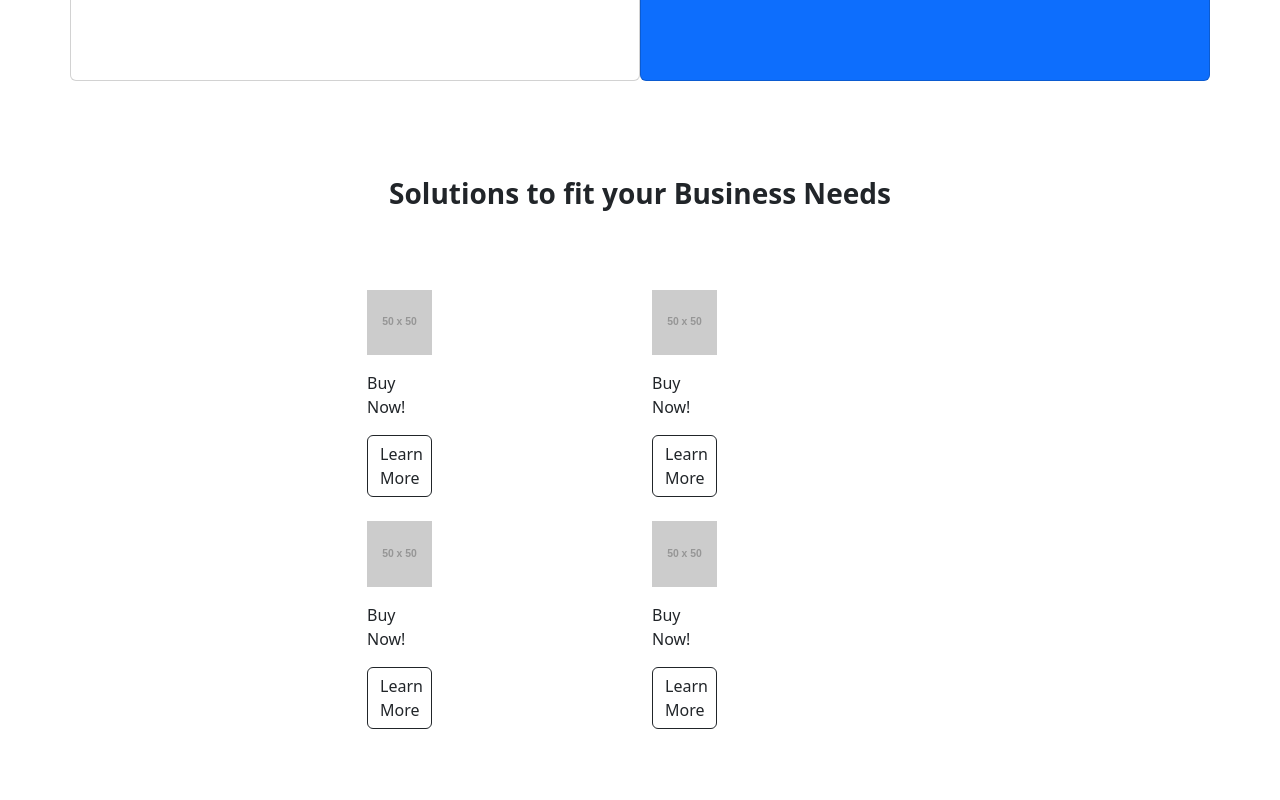
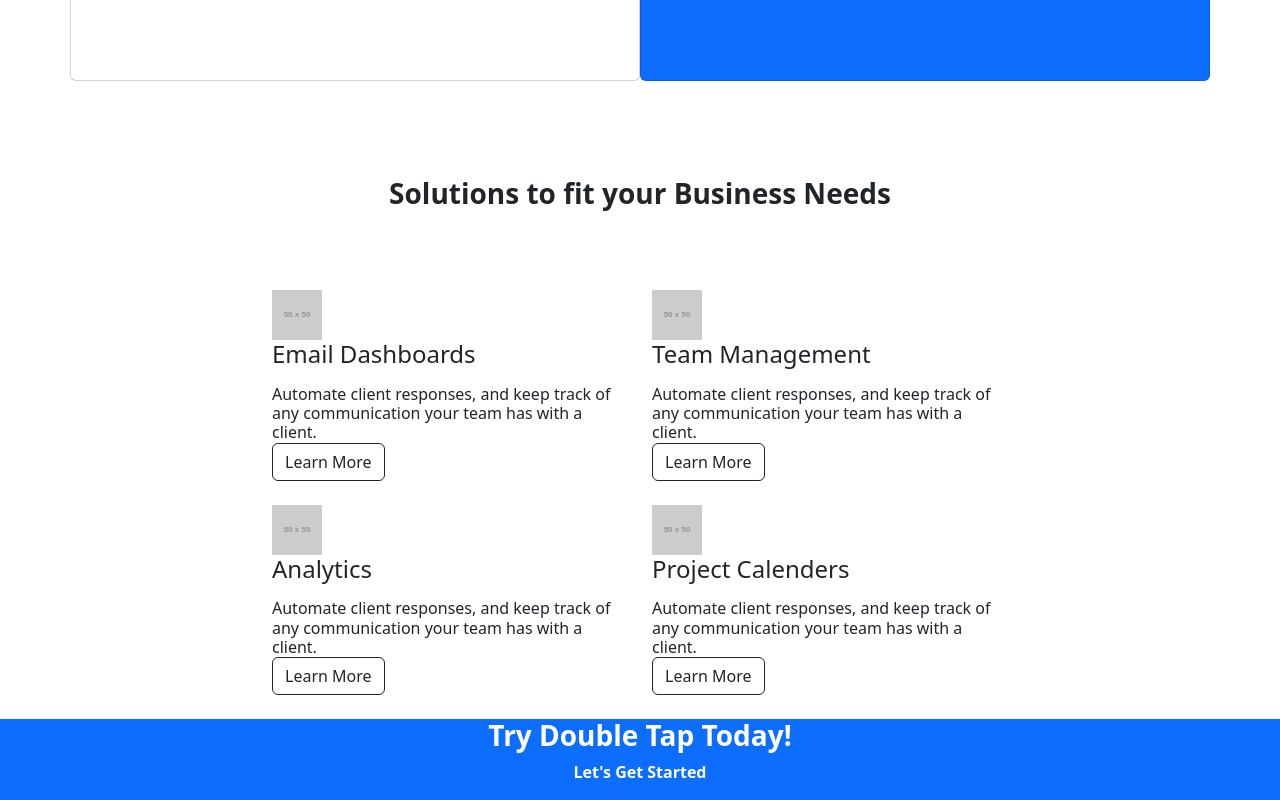
Before and after one commit to CollumTheMan/Week1Project, a plain HTML site: page index.html in a window 1280 px wide. Shown: the part 1730-2530 px from the top of the page. Before the commit the page ends 2483 px from the top, so only its background shows below. Drawn offline with nearby package versions, Linux system fonts and the light colour scheme; placeholder pictures from the web are drawn by us.

Commit message:
icons information added

```diff
--- a/index.html
+++ b/index.html
@@ -281,69 +281,97 @@
     <!-- Icon Image Row -->
     <div class="row  mb-4">
 
-      <div class="col-3"></div>
+      <div class="col"></div>
 
-      <div class="col-3 ">
-        <div class="card-body col-3">
-          <img src="https://placehold.co/50x50" class="card-img-top" alt="...">
-          <p class="card-text mt-3">Buy Now!</p>
-          <a href="#" class="btn btn-p img-fluid btn-outline-dark ">Learn More</a>
+      <div class="col-4">
+        <div class="card-body col-12 ">
+          <img src="https://placehold.co/50x50" class="img-fluid" alt="...">
+          <h4 class="card-text"> Email Dashboards</h4>
+          <h6 class="card-text mt-3">Automate client responses, and keep track of <br>any communication your team has with a client.</h6>
+
         </div>
+        <a href="#" class="btn btn-p img-fluid btn-outline-dark ">Learn More</a>
       </div>
 
 
-      <div class="col-3">
-        <div class="card-body col-3">
-          <img src="https://placehold.co/50x50" class="card-img-top" alt="...">
-          <p class="card-text mt-3">Buy Now!</p>
-          <a href="#" class="btn btn-p img-fluid btn-outline-dark  ">Learn More</a>
+      <div class="col-4">
+        <div class="card-body col-12 ">
+          <img src="https://placehold.co/50x50" class="img-fluid" alt="...">
+          <h4 class="card-text"> Team Management </h4>
+          <h6 class="card-text mt-3">Automate client responses, and keep track of <br>any communication your team has with a client.</h6>
+
         </div>
+        <a href="#" class="btn btn-p img-fluid btn-outline-dark ">Learn More</a>
       </div>
 
-      <div class="col-3"></div>
+      <div class="col"></div>
     </div>
 
 
 
     <div class="row mb-4">
 
-      <div class="col-3"></div>
+      <div class="col"></div>
 
-      <div class="col-3">
-        <div class="card-body col-3">
-          <img src="https://placehold.co/50x50" class="card-img-top" alt="...">
-          <p class="card-text mt-3">Buy Now!</p>
-          <a href="#" class="btn btn-p img-fluid btn-outline-dark">Learn More</a>
+      <div class="col-4">
+        <div class="card-body col-12 ">
+          <img src="https://placehold.co/50x50" class="img-fluid" alt="...">
+          <h4 class="card-text"> Analytics</h4>
+          <h6 class="card-text mt-3">Automate client responses, and keep track of <br>any communication your team has with a client.</h6>
+
         </div>
+        <a href="#" class="btn btn-p img-fluid btn-outline-dark ">Learn More</a>
       </div>
 
 
-      <div class="col-3">
-        <div class="card-body col-3">
-          <img src="https://placehold.co/50x50" class="card-img-top" alt="...">
-          <p class="card-text mt-3">Buy Now!</p>
-          <a href="#" class="btn btn-p img-fluid btn-outline-dark ">Learn More</a>
+      <div class="col-4">
+        <div class="card-body col-12 ">
+          <img src="https://placehold.co/50x50" class="img-fluid" alt="...">
+          <h4 class="card-text"> Project Calenders</h4>
+          <h6 class="card-text mt-3">Automate client responses, and keep track of <br>any communication your team has with a client.</h6>
+
         </div>
+        <a href="#" class="btn btn-p img-fluid btn-outline-dark ">Learn More</a>
       </div>
-      <div class="col-3"></div>
+      <div class="col"></div>
     </div>
 
 
 
 
 
-    <footer>
-      <!-- place footer here -->
-    </footer>
+
+
+
+  </div>
+
+  <!-- place footer here -->
+  <div class="row text-bg-primary text-center max-width:100%">
+
+    <h3><strong>Try Double Tap Today!</strong></h3>
+    <p><strong>Let's Get Started</strong></p>
+
+    <div class="col">
+
+    </div>
+
+    <div class="col">
+
+    </div>
+
+
+  </div>
 
 
 
 
 
-    <!-- Bootstrap JavaScript Libraries -->
-    <script src="https://cdn.jsdelivr.net/npm/bootstrap@5.3.0/dist/js/bootstrap.bundle.min.js"
-      integrity="sha384-geWF76RCwLtnZ8qwWowPQNguL3RmwHVBC9FhGdlKrxdiJJigb/j/68SIy3Te4Bkz" crossorigin="anonymous">
-      </script>
+
+  <!-- Bootstrap JavaScript Libraries -->
+  <script src="https://cdn.jsdelivr.net/npm/bootstrap@5.3.0/dist/js/bootstrap.bundle.min.js"
+    integrity="sha384-geWF76RCwLtnZ8qwWowPQNguL3RmwHVBC9FhGdlKrxdiJJigb/j/68SIy3Te4Bkz" crossorigin="anonymous">
+    </script>
+
 
 </body>
 
```
